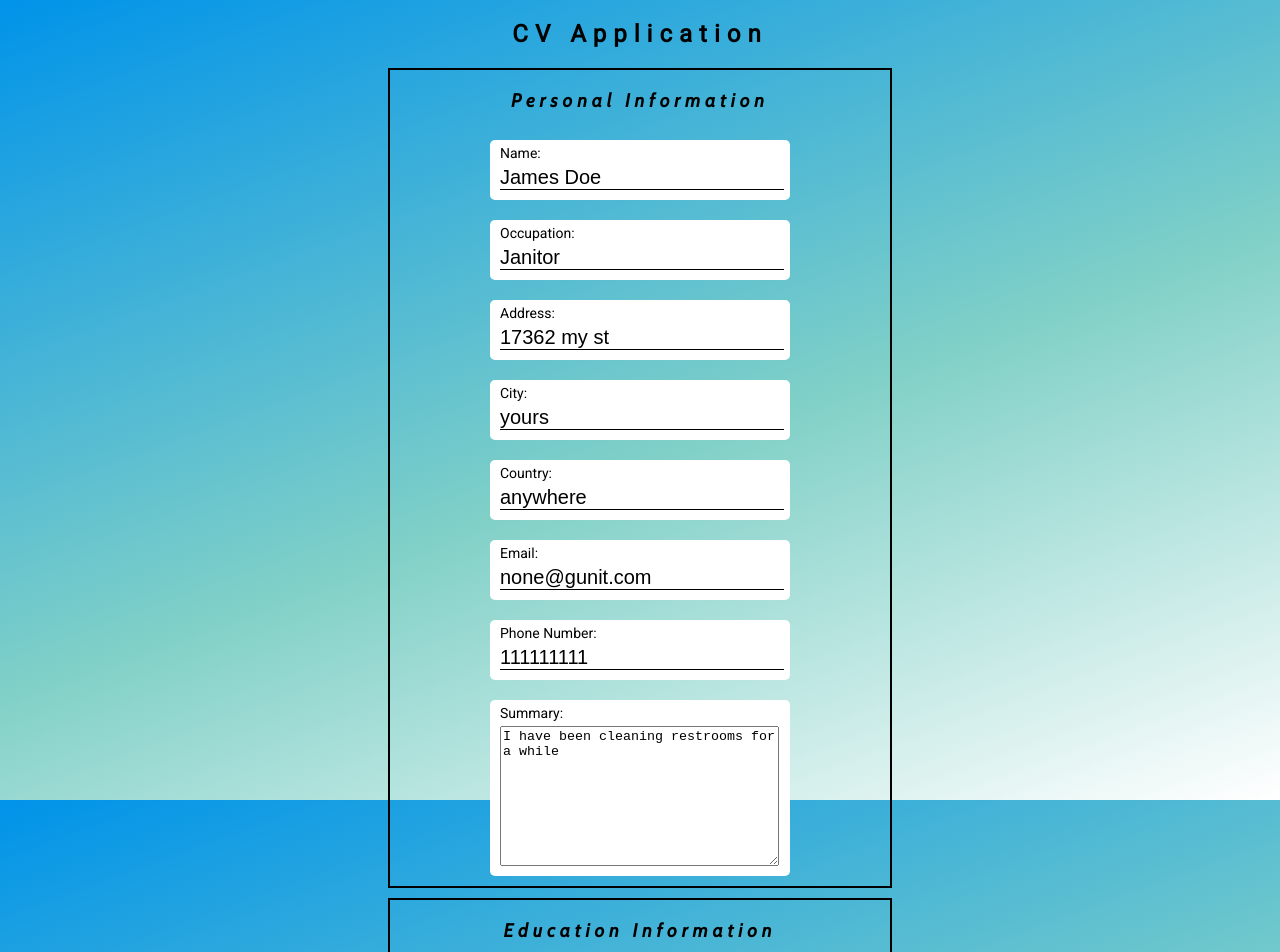
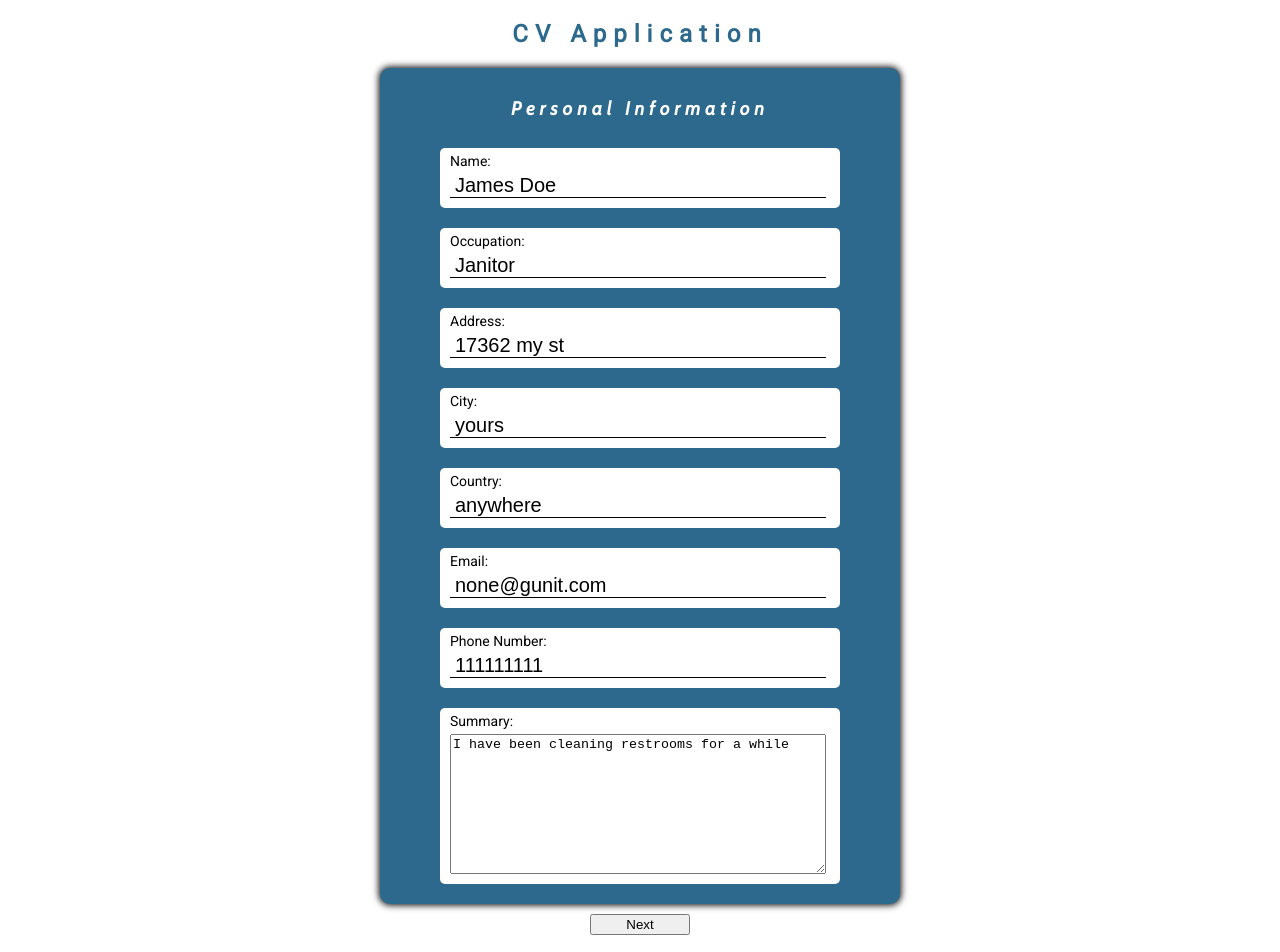
Before and after one commit to israelone/cv-builder, a React (Create React App) app: page / in a window 1280 px wide. Shown: the top 952 px of the page. Built offline with nearby package versions, Linux system fonts and the light colour scheme.

Commit message:
Added color and fonts to forms

```diff
--- a/src/App.js
+++ b/src/App.js
@@ -3,7 +3,7 @@ import React, { Component } from "react";
 import Forms from "./components/forms";
 import GlobalFonts from "./fonts/fonts";
 
-// Remove functionality needs to be fixed
+//272643, ffffff, e3f6f5, bae8e8, 2c698d
 class App extends Component {
   render() {
     return (
--- a/src/components/Forms/Education/SchoolInformation/schoolInformation.js
+++ b/src/components/Forms/Education/SchoolInformation/schoolInformation.js
@@ -2,7 +2,6 @@ import React, { Component } from "react";
 import styled from "styled-components";
 
 const Container = styled.div`
-  border: 1px solid black;
   height: 58px;
   width: 70%;
   display: grid;
@@ -12,6 +11,9 @@ const Container = styled.div`
   margin: 10px auto;
   overflow: hidden;
   grid-template-columns: 8fr 1.5fr;
+  background-color: #fff;
+  border-radius: 5px;
+  font-family: Roboto;
 `;
 
 const Name = styled.h4`
@@ -74,7 +76,6 @@ class SchoolInformation extends Component {
   }
 
   editableToggleHandler = () => {
-    console.log("worked");
     let currentState = this.state.editable;
     this.setState({
       editable: !currentState,
--- a/src/components/Forms/Education/educationForm.js
+++ b/src/components/Forms/Education/educationForm.js
@@ -5,10 +5,17 @@ import SchoolInformation from "./SchoolInformation/schoolInformation";
 
 const FormContainer = styled.div`
   width: 500px;
+  height: -webkit-fit-content;
+  height: -moz-fit-content;
   height: fit-content;
   margin: 0 auto;
+  /* border: 2px solid black; */
   margin-bottom: 10px;
-  border: 2px solid black;
+  background-color: #2c698d;
+  padding: 10px;
+  border-radius: 5px;
+  -webkit-box-shadow: 0px 0px 7px 1px #000000;
+  box-shadow: 0px 0px 7px 1px #000000;
 `;
 
 const InputContainer = styled.div`
@@ -16,22 +23,25 @@ const InputContainer = styled.div`
   border-radius: 5px;
   padding-left: 10px;
   margin: 10px 0;
+  display: grid;
 `;
 
 const Form = styled.form`
   display: grid;
-  width: 300px;
+  width: 80%;
   margin: 0 auto;
 `;
+
 const Input = styled.input`
   &:focus {
     outline: none;
   }
   border: none;
   border-bottom: 1px solid black;
-  width: 98%;
+  width: 95%;
   font-size: 20px;
   padding: 0;
+  padding-left: 5px;
 `;
 
 const Label = styled.label`
@@ -44,6 +54,7 @@ const FormHeader = styled.h3`
   text-align: center;
   font-family: Cabin;
   letter-spacing: 5px;
+  color: #fff;
 `;
 
 const Button = styled.button`
--- a/src/components/Forms/PersonalInformation/personalInfoForm.js
+++ b/src/components/Forms/PersonalInformation/personalInfoForm.js
@@ -3,10 +3,17 @@ import styled from "styled-components";
 
 const FormContainer = styled.div`
   width: 500px;
+  height: -webkit-fit-content;
+  height: -moz-fit-content;
   height: fit-content;
   margin: 0 auto;
-  border: 2px solid black;
+  /* border: 2px solid black; */
   margin-bottom: 10px;
+  background-color: #2c698d;
+  padding: 10px;
+  border-radius: 10px;
+  -webkit-box-shadow: 0px 0px 7px 1px #000000;
+  box-shadow: 0px 0px 7px 1px #000000;
 `;
 
 const InputContainer = styled.div`
@@ -23,9 +30,10 @@ const Input = styled.input`
   }
   border: none;
   border-bottom: 1px solid black;
-  width: 98%;
+  width: 95%;
   font-size: 20px;
   padding: 0;
+  padding-left: 5px;
 `;
 
 const Label = styled.label`
@@ -38,17 +46,18 @@ const FormHeader = styled.h3`
   text-align: center;
   font-family: Cabin;
   letter-spacing: 5px;
+  color: #fff;
 `;
 
 const Form = styled.form`
   display: grid;
-  width: 300px;
+  width: 80%;
   margin: 0 auto;
 `;
 
 const TextArea = styled.textarea`
   margin-bottom: 10px;
-  width: 273px;
+  width: 370px;
   height: 134px;
 `;
 
--- a/src/components/Forms/WorkExperience/WorkInformation/WorkInformation.js
+++ b/src/components/Forms/WorkExperience/WorkInformation/WorkInformation.js
@@ -2,7 +2,6 @@ import React, { Component } from "react";
 import styled from "styled-components";
 
 const Container = styled.div`
-  border: 1px solid black;
   height: fit-content;
   width: 70%;
   display: grid;
@@ -11,6 +10,9 @@ const Container = styled.div`
   overflow: hidden;
   grid-template-columns: 8fr 1.5fr;
   padding: 10px;
+  background-color: #fff;
+  border-radius: 5px;
+  font-family: Roboto;
 `;
 
 const CompanyName = styled.h4`
@@ -39,11 +41,10 @@ const DutiesList = styled.ul`
   overflow: hidden;
   grid-column: 1;
 `;
+
 const IconsContainer = styled.div`
   grid-row: 3;
-  /* grid-row-end: 3; */
   display: flex;
-
   justify-content: space-around;
   height: 100%;
   grid-column: 2;
--- a/src/components/Forms/WorkExperience/workExpForm.js
+++ b/src/components/Forms/WorkExperience/workExpForm.js
@@ -3,12 +3,20 @@ import styled from "styled-components";
 import moment from "moment";
 import WorkInformation from "./WorkInformation/WorkInformation";
 import Duty from "./WorkInformation/duty";
+
 const FormContainer = styled.div`
   width: 500px;
+  height: -webkit-fit-content;
+  height: -moz-fit-content;
   height: fit-content;
   margin: 0 auto;
-  border: 2px solid black;
+  /* border: 2px solid black; */
   margin-bottom: 10px;
+  background-color: #2c698d;
+  padding: 10px;
+  border-radius: 10px;
+  -webkit-box-shadow: 0px 0px 7px 1px #000000;
+  box-shadow: 0px 0px 7px 1px #000000;
 `;
 
 const InputContainer = styled.div`
@@ -21,7 +29,9 @@ const InputContainer = styled.div`
   border-radius: 5px;
   padding-left: 10px;
   margin: 10px 0;
+  display: grid;
 `;
+
 const Input = styled.input`
   &.dutiesInput {
     grid-row: 2;
@@ -31,7 +41,7 @@ const Input = styled.input`
   }
   border: none;
   border-bottom: 1px solid black;
-  width: 98%;
+  width: 95%;
   font-size: 20px;
   padding: 0;
 `;
@@ -46,11 +56,12 @@ const FormHeader = styled.h3`
   text-align: center;
   font-family: Cabin;
   letter-spacing: 5px;
+  color: #fff;
 `;
 
 const Form = styled.form`
   display: grid;
-  width: 300px;
+  width: 80%;
 
   margin: 0 auto;
 `;
@@ -67,6 +78,7 @@ const Icon = styled.i`
   align-self: center;
   justify-self: center;
 `;
+
 const DutiesList = styled.ul`
   display: ${(props) => (props.show ? "none" : "grid")};
   grid-template-columns: 8fr 1fr;
--- a/src/components/forms.js
+++ b/src/components/forms.js
@@ -12,12 +12,19 @@ const Button = styled.button`
   margin: 0 auto 10px;
 `;
 
+const Next = styled(Button)``;
+
+const Back = styled(Button)``;
+
 const ApplicationHeader = styled.h2`
+  text-align: center;
+  letter-spacing: 7px;
+  font-family: Roboto;
+  color: #2c698d;
+`;
 
-  text-align: center;
-    letter-spacing: 7px;
-    font-family:Roboto;
-}
+const FormsContainer = styled.div`
+  display: grid;
 `;
 
 class Forms extends Component {
@@ -47,6 +54,7 @@ class Forms extends Component {
       },
     ],
     submitted: false,
+    currentForm: 1,
   };
 
   addWorkExperience = (e) => {
@@ -61,8 +69,7 @@ class Forms extends Component {
     });
   };
 
-  submitionStatus = (e) => {
-    e.preventDefault();
+  submitionStatus = () => {
     this.setState({
       submitted: !this.state.submitted,
     });
@@ -98,14 +105,34 @@ class Forms extends Component {
     });
   };
 
+  updateCurrentForm = (e) => {
+    e.preventDefault();
+    console.log(e.target.innerText);
+    if (e.target.innerText === "Next") {
+      this.setState({
+        currentForm: this.state.currentForm + 1,
+      });
+    } else if (
+      e.target.innerText === "Back" ||
+      e.target.innerText === "Cancel"
+    ) {
+      this.setState({
+        currentForm: this.state.currentForm - 1,
+      });
+    } else if (e.target.innerText === "Submit") {
+      this.setState({
+        currentForm: this.state.currentForm + 1,
+      });
+      this.submitionStatus();
+    }
+  };
+
   render() {
     return (
-      <div>
-        {this.state.submitted ? (
-          <Resume information={this.state} />
-        ) : (
-          <div>
-            <ApplicationHeader>CV Application</ApplicationHeader>
+      <FormsContainer>
+        <React.Fragment>
+          <ApplicationHeader>CV Application</ApplicationHeader>
+          {this.state.currentForm === 1 ? (
             <PersonalInfoForm
               name={this.state.name}
               occupation={this.state.occupation}
@@ -117,22 +144,38 @@ class Forms extends Component {
               summary={this.state.summary}
               personalInformationHandler={this.personalInformationHandler}
             />
+          ) : this.state.currentForm === 2 ? (
             <EducationForm
               education={this.state.education}
               addEducationHandler={this.addEducation}
               removeInformation={() => this.removeSchoolInformationHandler()}
             />
+          ) : this.state.currentForm === 3 ? (
             <WorkExperienceForm
               workExperience={this.state.workExperience}
               addWork={this.addWorkExperience}
               removeInformation={() => this.removeWorkInformationHandler()}
             />
-          </div>
-        )}{" "}
-        <Button onClick={this.submitionStatus}>
-          {this.state.submitted ? "Cancel" : "Submit"}
-        </Button>
-      </div>
+          ) : (
+            <Resume information={this.state} />
+          )}
+        </React.Fragment>
+        {this.state.currentForm === 1 ? (
+          <Next onClick={this.updateCurrentForm}>Next</Next>
+        ) : this.state.currentForm === 2 ? (
+          <React.Fragment>
+            <Back onClick={this.updateCurrentForm}>Back</Back>
+            <Next onClick={this.updateCurrentForm}>Next</Next>
+          </React.Fragment>
+        ) : this.state.currentForm === 3 ? (
+          <React.Fragment>
+            <Back onClick={this.updateCurrentForm}>Back</Back>
+            <Next onClick={this.updateCurrentForm}>Next</Next>
+          </React.Fragment>
+        ) : (
+          <Back onClick={this.updateCurrentForm}>Back</Back>
+        )}
+      </FormsContainer>
     );
   }
 }
--- a/src/index.css
+++ b/src/index.css
@@ -1,12 +1,6 @@
-html {
+html,
+body {
   height: 100%;
-  background-color: #0093e9;
-  background-image: linear-gradient(
-    160deg,
-    #0093e9 0%,
-    #80d0c7 55%,
-    #ffffff 100%
-  );
 }
 
 body {
```
